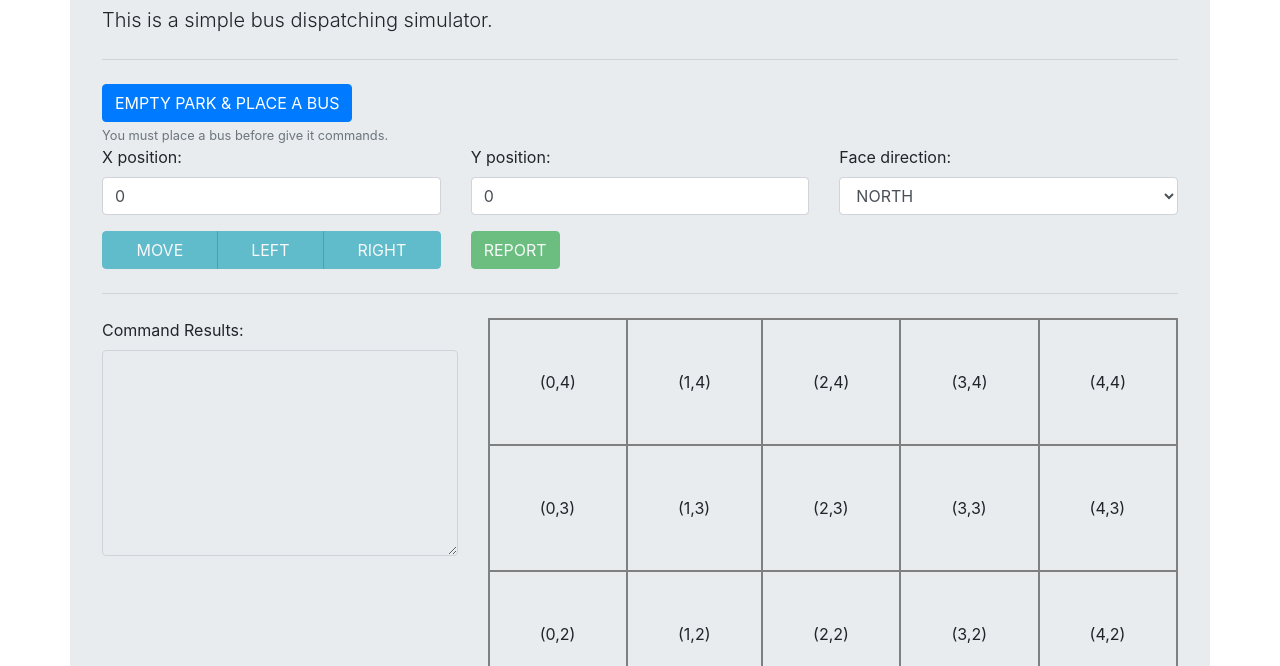
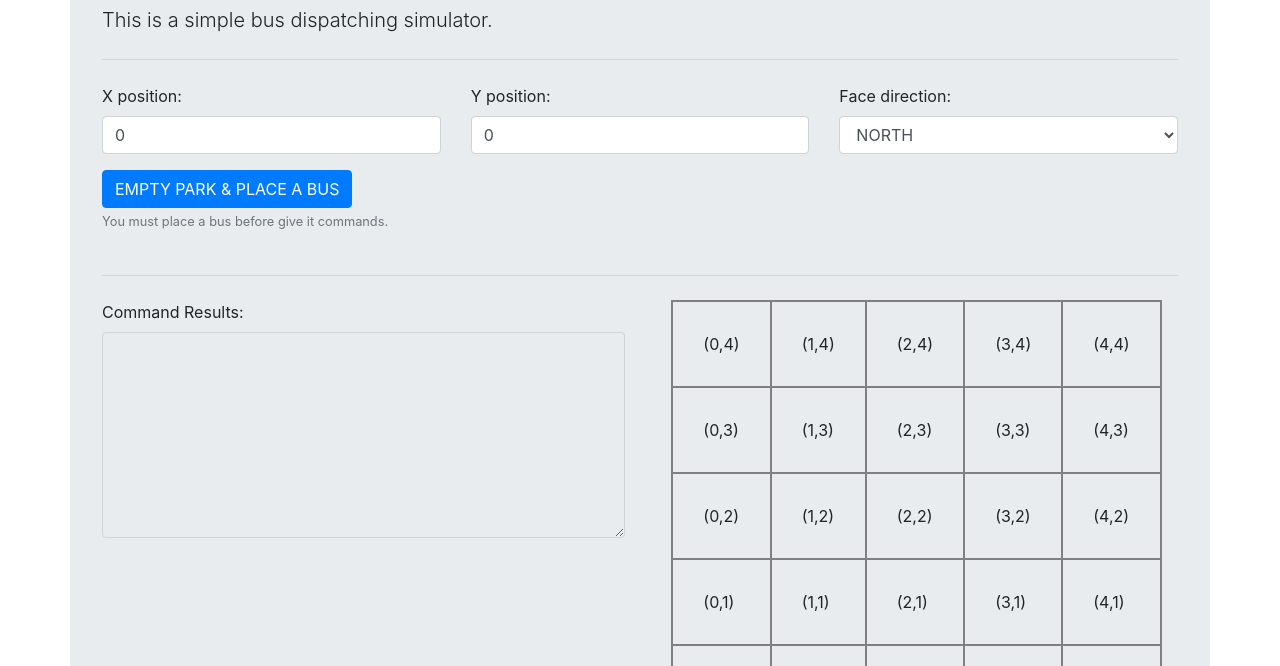
Before and after one commit to luxliu/BusInPark, a website built with webpack: page src/index.html in a window 1280 px wide. Shown: the part 134-800 px from the top of the page. Built offline with nearby package versions, Linux system fonts and the light colour scheme.

Commit message:
more user-friendly

```diff
--- a/src/index.html
+++ b/src/index.html
@@ -13,12 +13,6 @@
         <h1 class="display-4">Hello, Bus!</h1>
         <p class="lead">This is a simple bus dispatching simulator.</p>
         <hr class="my-4">
-        <div class="row">
-            <div class="col">
-                <button onclick="place()" class="btn btn-primary">EMPTY PARK & PLACE A BUS</button>
-                <small class="form-text text-muted">You must place a bus before give it commands.</small>
-            </div>
-        </div>
         <div id="placeParams" class="row">
             <div class="col">
                 <div class="form-group">
@@ -43,16 +37,24 @@
                 </div>
                 </select>
             </div>
+
         </div>
+        <div class="row">
+            <div class="col">
+                <button onclick="place()" class="btn btn-primary">EMPTY PARK & PLACE A BUS</button>
+                <small class="form-text text-muted">You must place a bus before give it commands.</small>
+            </div>
 
+        </div>
+        <div id="alert"></div>
         <div class="row">
             <div class="btn-group col-4" role="group" aria-label="Basic example">
-                <button onclick="move()" disabled class="need_init btn btn-info">MOVE</button>
-                <button onclick="left()" disabled class="need_init btn btn-info">LEFT</button>
-                <button onclick="right()" disabled class="need_init btn btn-info">RIGHT</button>
+                <button onclick="move()" class="need_init btn btn-info hide">MOVE</button>
+                <button onclick="left()" class="need_init btn btn-info hide">LEFT</button>
+                <button onclick="right()" class="need_init btn btn-info hide">RIGHT</button>
             </div>
-            <div class="col-8">
-                <button onclick="report()" disabled class="need_init btn btn-success">REPORT</button>
+            <div class="col">
+                <button onclick="report()" class="need_init btn btn-success hide">REPORT</button>
             </div>
         </div>
         <hr class="my-4">
@@ -69,7 +71,7 @@
                 </div>
             </div>
         </div>
-        <div id="alert"></div>
+
 
     </div>
 </body>
--- a/src/main.scss
+++ b/src/main.scss
@@ -4,6 +4,12 @@
     }
 }
 
+.hide{
+    display:none !important;
+}
+#alert{
+    margin-bottom: 20px;
+}
 #park_wrapper{
     table{
         width:50%;
@@ -12,7 +18,7 @@
             border:2px solid grey;
         }
         td{
-            padding:50px;
+            padding:30px;
             &.bus{
                 background-color: green;
             }
--- a/src/services/dom.service.js
+++ b/src/services/dom.service.js
@@ -41,12 +41,12 @@ export const disableBtnsByClass = (btnsClass) => {
     }
 }
 
-export const enableBtnsByClass = (btnsClass) => {
+export const showBtnsByClass = (btnsClass) => {
     if(btnsClass){
         const btns = Array.from(document.getElementsByClassName(btnsClass));
         if(btns)
             btns.forEach(ele => {
-                ele.removeAttribute('disabled');
+                ele.classList.remove('hide');
             });
     }
 }
@@ -77,7 +77,7 @@ export const drawPark = async (tableId,width,length) => {
             for(let i = 0; i< length; i++ ){
                 let td = ``;
                 for(let j = 0; j< width; j++){
-                    td += `<td>(${j},${length - i - 1})</td>`;
+                    td += `<td><div>(${j},${length - i - 1})</div></td>`;
                 }
                 table.innerHTML += `<tr>${td}</tr>`;
             }
--- a/src/views/views.js
+++ b/src/views/views.js
@@ -3,7 +3,7 @@ import { placeBus, leftBus, rightBus, moveBus, reportBus } from '../components/c
 import { Displays } from '../constants/display.constant';
 import { Park } from '../models/park.model';
 import { Bus } from '../models/bus.model';
-import { appendText, getValue, emptyValue, appendAlert, enableBtnsByClass, drawBus } from '../services/dom.service';
+import { appendText, getValue, emptyValue, appendAlert, showBtnsByClass, drawBus } from '../services/dom.service';
 
 const oneBus = new Bus();
 const onePark = new Park();
@@ -30,7 +30,7 @@ export const place = () => {
         appendText('report', log);
         drawBus('park',onePark.length,oneBus);
         //enable btns
-        enableBtnsByClass('need_init');
+        showBtnsByClass('need_init');
 
     }).catch(err => { console.error(err) })
 }
```
